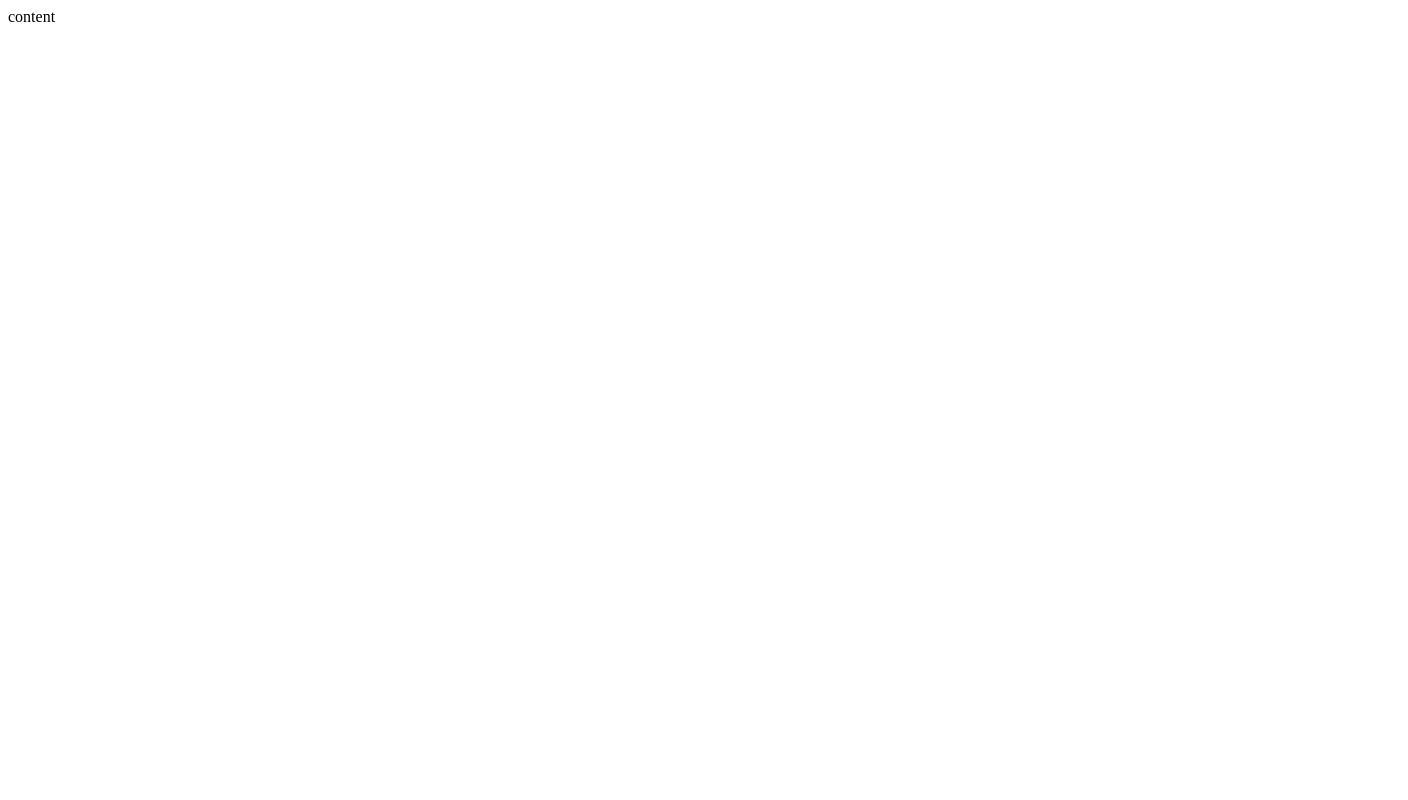
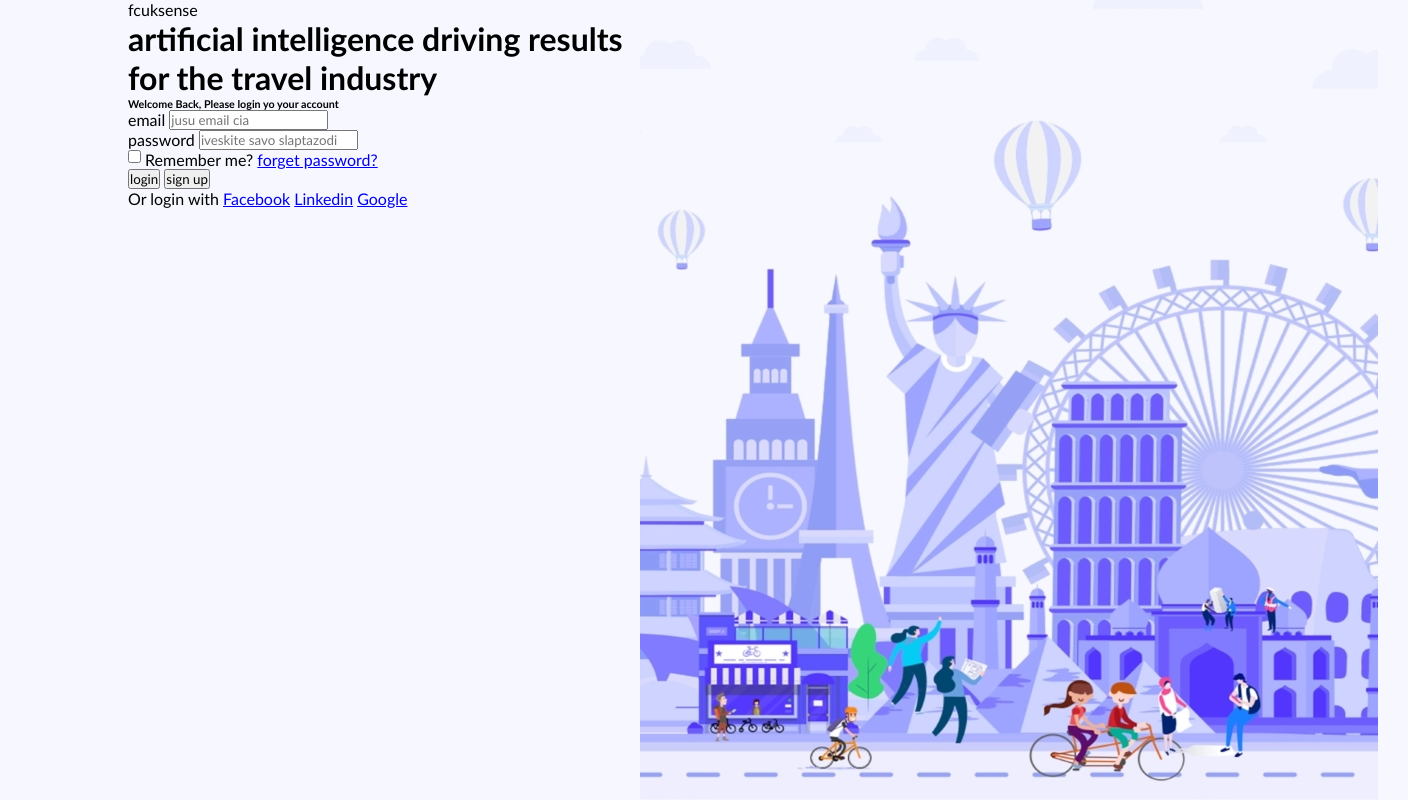
Before and after one commit to ginotas/front-end-testas, a plain HTML site: page index.html in a window 1280 px wide. Shown: the whole page, 1408 px wide, since content can reach past the window. Drawn offline with Linux system fonts and the light colour scheme.

Commit message:
html padarytas almost turbut

```diff
--- a/css/main.css
+++ b/css/main.css
@@ -0,0 +1,41 @@
+body,
+body * {
+    margin: 0;
+    padding: 0;
+    vertical-align: top;
+    box-sizing: border-box;
+    font-family: 'Gill Sans', 'Gill Sans MT', Calibri, 'Trebuchet MS', sans-serif;
+}
+
+body {
+    background-color: #F6F7FF;
+}
+
+main {
+    display: inline-block;
+    width: 100%;
+    position: absolute;
+    top: 50%;
+    left: 30%;
+    transform: translate(-20%, -50%);
+}
+
+.left-side {
+display: inline-block;
+float: left;
+width: 40%;
+}
+
+
+
+
+
+
+
+
+
+.right-side {
+display: inline-block;
+float: right;
+width: 60%;
+}
--- a/index.html
+++ b/index.html
@@ -4,9 +4,47 @@
     <meta charset="UTF-8">
     <meta http-equiv="X-UA-Compatible" content="IE=edge">
     <meta name="viewport" content="width=device-width, initial-scale=1.0">
+    <link rel="stylesheet" href="./css/main.css">
+    <link rel="stylesheet" href="./css/form.css">
+    <link rel="stylesheet" href="./css/button.css">
     <title>Front end testas</title>
 </head>
 <body>
-   content
+   <main>
+      <div class="left-side">
+            <header>fcuksense</header>
+            <h1>artificial intelligence driving results for the travel industry</h1>
+            <h6>Welcome Back, Please login yo your account</h6>
+            <form>
+                <div class="form-row">
+                    <label for="">email</label>
+                    <input type="email" placeholder="jusu email cia" id="email" required>
+                </div>
+                <div class="form-row">
+                    <label for="password">password</label>
+                    <input type="password" placeholder="iveskite savo slaptazodi" id="password" required >
+                </div>
+            </form>
+            <div class="remember-forgot">
+                <input type="checkbox" id="checkbox">
+                <label for="checkbox">Remember me?</label>
+                <a class="forget-pass" href="#">forget password?</a>
+            </div>
+            <div class="form-row flex-row">
+              <button>login</button>
+              <button>sign up</button>
+            </div>
+            <footer>
+                <span>Or login with</span>
+                <a href="#">Facebook</a>
+                <a href="#">Linkedin</a>
+                <a href="#">Google</a>
+            </footer>
+       </div>
+       <div class="right-side">
+           <img src="./img/main-picture.jpg" alt="opps,server error,sorry:)">
+       </div>
+
+   </main>
 </body>
 </html>
```
Also changed, not shown: css/button.css (added), css/form.css (added), img/main-picture.jpg (added).
